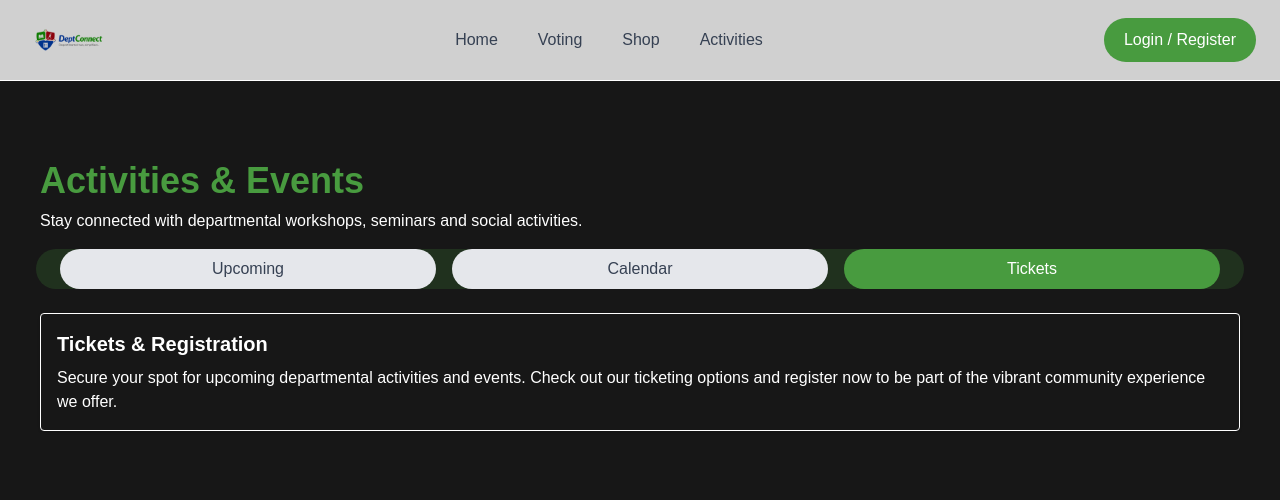
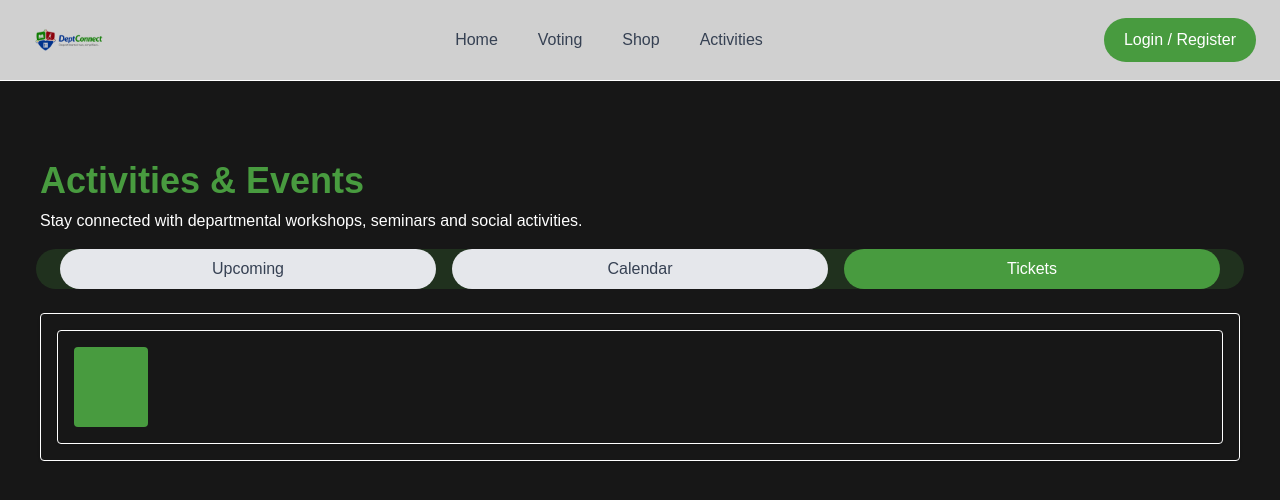
Before and after one commit to Dialawilson/deptconnect, a Next.js app: page /activities in a window 1280 px wide. Both pictures are taken after a click on the button "Tickets". Shown: the top 500 px of the page. Built offline with nearby package versions, Linux system fonts and the light colour scheme.

Commit message:
working on ticketcard

```diff
--- a/src/app/activities/page.tsx
+++ b/src/app/activities/page.tsx
@@ -4,6 +4,7 @@ import { FaCamera } from "react-icons/fa";
 import ActivityCard from "./activiteCard";
 import CalenderCard from "./calenderCard";
 import DateCalendarFormProps from "./calender";
+import TicketCard from "./tickets/ticketCard";
 // import CustomDatePicker from "./calender";
 export default function ActivitiesPage() {
   const [activities, setActivities] = useState("upcoming");
@@ -102,12 +103,7 @@ export default function ActivitiesPage() {
         )}
         {activities === "tickets" && (
           <div className=" border p-4 rounded shadow ">
-            <h2 className="text-xl font-bold mb-2">Tickets & Registration</h2>
-            <p>
-              Secure your spot for upcoming departmental activities and events.
-              Check out our ticketing options and register now to be part of the
-              vibrant community experience we offer.
-            </p>
+            <TicketCard/>
           </div>
         )}
       </div>
--- a/src/app/activities/tickets.tsx
+++ b/src/app/activities/tickets.tsx
@@ -1,15 +1,9 @@
-// import React from 'react';
-// interface TicketCard{
-//     title: string;
-//     date: string;
-//     time: string;
-//     location: string;
-//     category: string;
-//     description: string;
-//     attendees: number;
-//     capacity: number;
-//     progress: number;
-//     icon: React.ComponentType<{ size: number; className: string }>;
-// }
+import {TicketCard} from "tickets/ticketCard";
 
-// // export default function TicketCard({}: TicketCard)
+export default function TicketsPage(){
+    return(
+        <>
+        <TicketCard/>
+        </>
+    )
+}
--- /dev/null
+++ b/src/app/activities/tickets/ticketCard.tsx
@@ -0,0 +1,46 @@
+import type { ComponentType } from "react";
+
+interface TicketProps{
+    title: string;
+    date: string;
+    time: string;
+    location: string;
+    category: string;
+    description: string;
+    attendees: number;
+    capacity: number;
+    progress: number;
+    icon?: ComponentType<{ size?: number; className?: string }>;
+}
+export default function TicketCard({
+    title,
+    date,
+    time,
+    location,
+    category,
+    description,
+    attendees,
+    capacity,
+    icon:Icon,
+    progress,
+}: TicketProps){
+    const spotsLeft = capacity - attendees;
+
+    return(
+        <div className="border p-4 rounded shadow">
+            <div className="flex">
+                <div className="bg-[#489B3F] h-20 w-20 rounded flex itmes-center justify-center mr-4">
+                    {Icon && <Icon size={50}
+                className = "text-white p-4"/>
+                }
+                </div>
+                <div className="flex justify-between gap-4 w-full">
+                    <div>
+                        <h3 className="text-lg font-bold">{title}</h3>
+                        <p className="text-gray-600">{description}</p>
+                    </div>
+                </div>
+            </div>
+        </div>
+    )
+}
```
